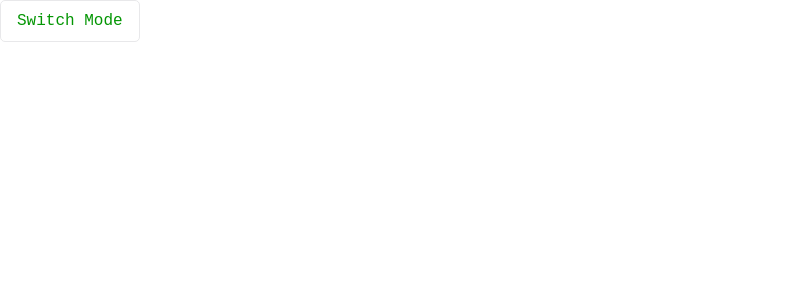
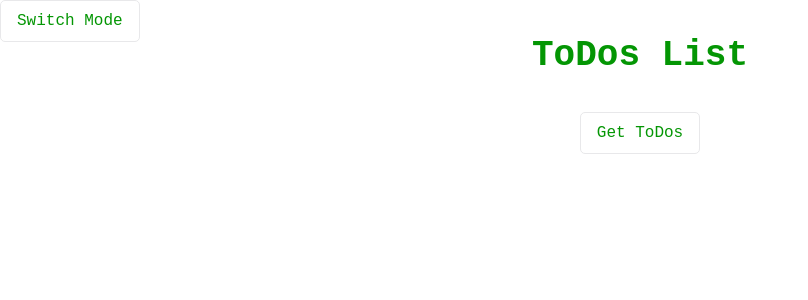
Before and after one commit to vardanyanmary/react-app, a React (Create React App) app: page /todos in a window 1280 px wide. Before the commit this address had no page. Shown: the top 300 px of the page, without its empty margins (0-808 px from the left). Built offline with nearby package versions, Linux system fonts and the light colour scheme.

Commit message:
get all todos , todo single page with useParams

```diff
--- a/src/Components/PostDetail/PostDetail.tsx
+++ b/src/Components/PostDetail/PostDetail.tsx
@@ -1,6 +1,7 @@
 import { useEffect, useState } from "react";
 import { Link, useParams } from "react-router-dom";
-import postsService, {Post} from "../../api/Services/PostsService/PostsService";
+import postsService from "../../api/Services/PostsService/PostsService";
+import { Post } from "../../api/Services/PostsService/types";
 import "./PostDetail.scss";
 
 const PostDetail = () => {
--- a/src/Components/Posts/Posts.tsx
+++ b/src/Components/Posts/Posts.tsx
@@ -1,8 +1,7 @@
 import { useEffect, useState } from "react";
 import { Link } from "react-router-dom";
-import postsService, {
-  Post,
-} from "../../api/Services/PostsService/PostsService";
+import postsService from "../../api/Services/PostsService/PostsService";
+import { Post } from "../../api/Services/PostsService/types";
 import Button from "../UI/Button/Button";
 import "./Posts.scss";
 
--- /dev/null
+++ b/src/Components/ToDoSinglePage/ToDoSinglePage.scss
@@ -0,0 +1,22 @@
+.ToDoSinglePage {
+    background-color: var(--inverted-bg-color);
+    font:var(--font-m);
+    display: flex;
+    flex-direction: column;
+    justify-content: center;
+    align-items: center;
+    text-align: center;
+    min-height: 100vh;
+
+    h2{
+        color: var(--secondary-color);
+        font:var(--font-l);
+        text-align: center;
+    }
+    p {
+        color: var(--secondary-color);
+        padding: 15px;
+        font:var(--font-m);
+        text-align: center;
+    }
+}
--- /dev/null
+++ b/src/Components/ToDoSinglePage/ToDoSinglePage.tsx
@@ -0,0 +1,36 @@
+import { useEffect, useState } from "react";
+import { Link, useParams } from "react-router-dom";
+import toDoService from "../../api/Services/ToDosService/ToDosService";
+import { ToDo } from "../../api/Services/ToDosService/types";
+import "./ToDoSinglePage.scss";
+
+const ToDoSinglePage = () => {
+  const { todoId } = useParams<{ todoId: string }>();
+  const [todo, setToDo] = useState<ToDo>();
+
+  useEffect(() => {
+    const singleToDo = async () => {
+      const todo = await toDoService.getToDoById(Number(todoId));
+      setToDo(todo);
+    };
+    singleToDo();
+  }, [todoId]);
+
+  return (
+    <div className="ToDoSinglePage">
+      {todo ? (
+        <>
+          <div>
+            <h2>{todo.id}</h2>
+            <p>{todo.title}</p>
+            <Link to={`/todos`}> Back </Link>
+          </div>
+        </>
+      ) : (
+        <p>Loading...</p>
+      )}
+    </div>
+  );
+};
+
+export default ToDoSinglePage;
--- /dev/null
+++ b/src/Components/ToDos/ToDos.scss
@@ -0,0 +1,32 @@
+body {
+    margin: 0;
+    padding: 0;
+}
+
+ul {
+    padding: 0;
+}
+
+.ToDosList {
+    color: var(--secondary-color);
+    font-size: 25px;
+    padding: 10px;
+    text-align: center;
+    font: var(--font-l);
+}
+
+.ToDos {
+    Button {
+        margin: 10px 0;
+    }
+}
+
+.ToDoId {
+    margin-bottom: 15px;
+    font-size: var(--font-m);
+    border-bottom: 1px solid var(--secondary-color);
+    padding: 0;
+    display: flex;
+    align-items: center;
+    flex-direction: column;
+}
--- /dev/null
+++ b/src/Components/ToDos/ToDos.tsx
@@ -0,0 +1,41 @@
+import { useState } from "react"
+import { Link } from "react-router-dom"
+import toDoService from "../../api/Services/ToDosService/ToDosService"
+import { ToDo } from "../../api/Services/ToDosService/types"
+import Button from "../UI/Button/Button"
+import './ToDos.scss'
+
+const ToDos = () => {
+    const [todos, setToDos] = useState<ToDo[]>()
+
+    const handleGetAllToDos = async () => {
+        try {
+            const todos = await toDoService.getAllToDos()
+            setToDos(todos)
+        } catch (error) {
+            console.log(error)
+        }
+    }
+
+    return(
+        <div className="ToDosList">
+        <h2> ToDos List </h2>
+
+        <div className="ToDos">
+          <Button type="secondary" onClick={handleGetAllToDos}>
+            Get ToDos
+          </Button>
+
+          {todos?.map((todo) => {
+            return (
+              <div key={todo.id} className="ToDoId">
+                <Link to={`/todos/${todo.id}`}>{todo.title}</Link>
+              </div>
+            );
+          })}
+        </div>
+      </div>
+    )
+}
+
+export default ToDos
--- /dev/null
+++ b/src/api/Services/PostsService/types.ts
@@ -0,0 +1,5 @@
+export interface Post {
+    id: number;
+    title: string;
+    body: string;
+  }
--- /dev/null
+++ b/src/api/Services/ToDosService/ToDosService.ts
@@ -0,0 +1,26 @@
+import { api } from "../../api";
+import { ToDo } from "./types";
+
+class ToDoService {
+    async getAllToDos (){
+        try {
+            const res = await api.get<ToDo[]>('todos');
+            return res.data
+        } catch (error) {
+            console.log(error);
+        }
+    }
+
+    async getToDoById (id:number){
+        try {
+            const res = await api.get<ToDo[]>(`todos/${id}`);
+            return res.data
+        } catch (error) {
+            console.log(error);
+        }
+    }
+}
+
+const toDoService = new ToDoService()
+
+export default toDoService
--- /dev/null
+++ b/src/api/Services/ToDosService/types.ts
@@ -0,0 +1,6 @@
+export interface ToDo {
+    userId: number;
+    id: number;
+    title: string;
+    completed: boolean;
+  }
```
Also changed, not shown: src/api/Services/PostsService/PostsService.ts (+1 -6 lines), src/routes/routes.tsx (+10 -1 lines).
